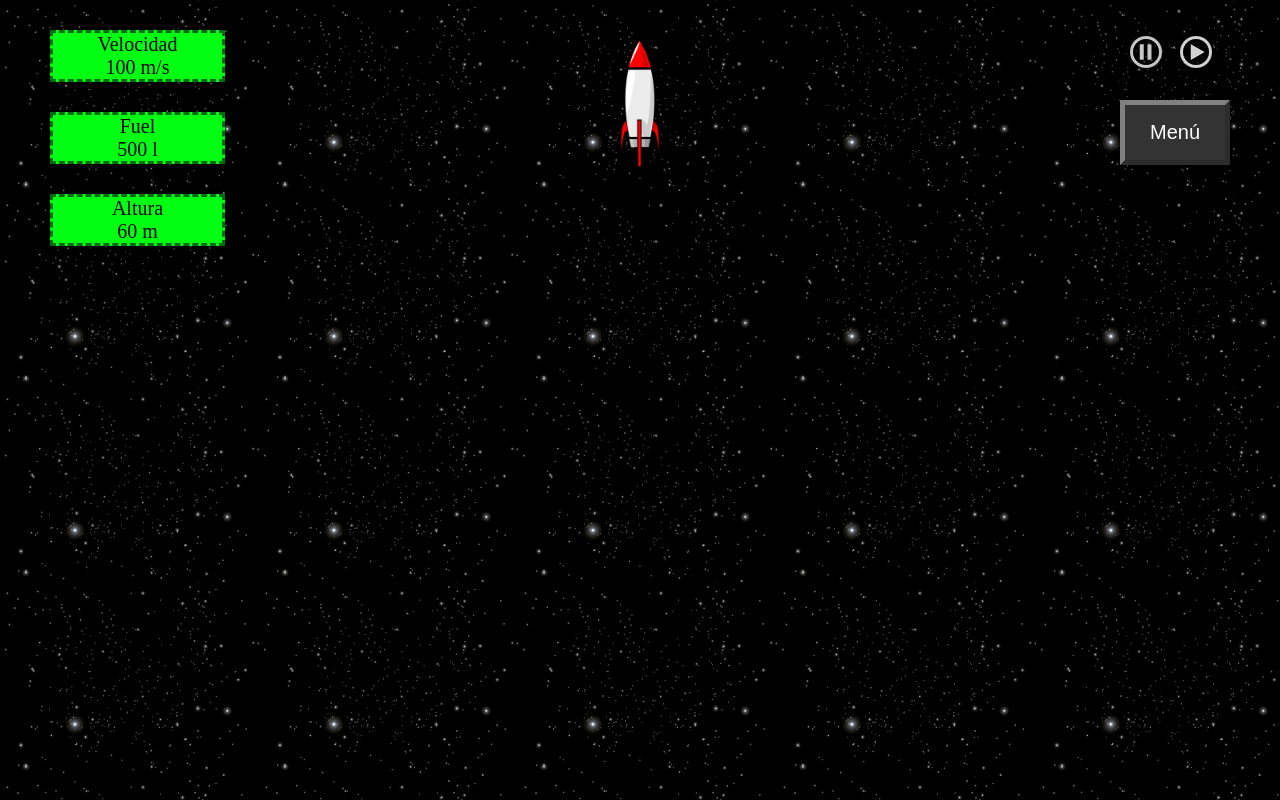
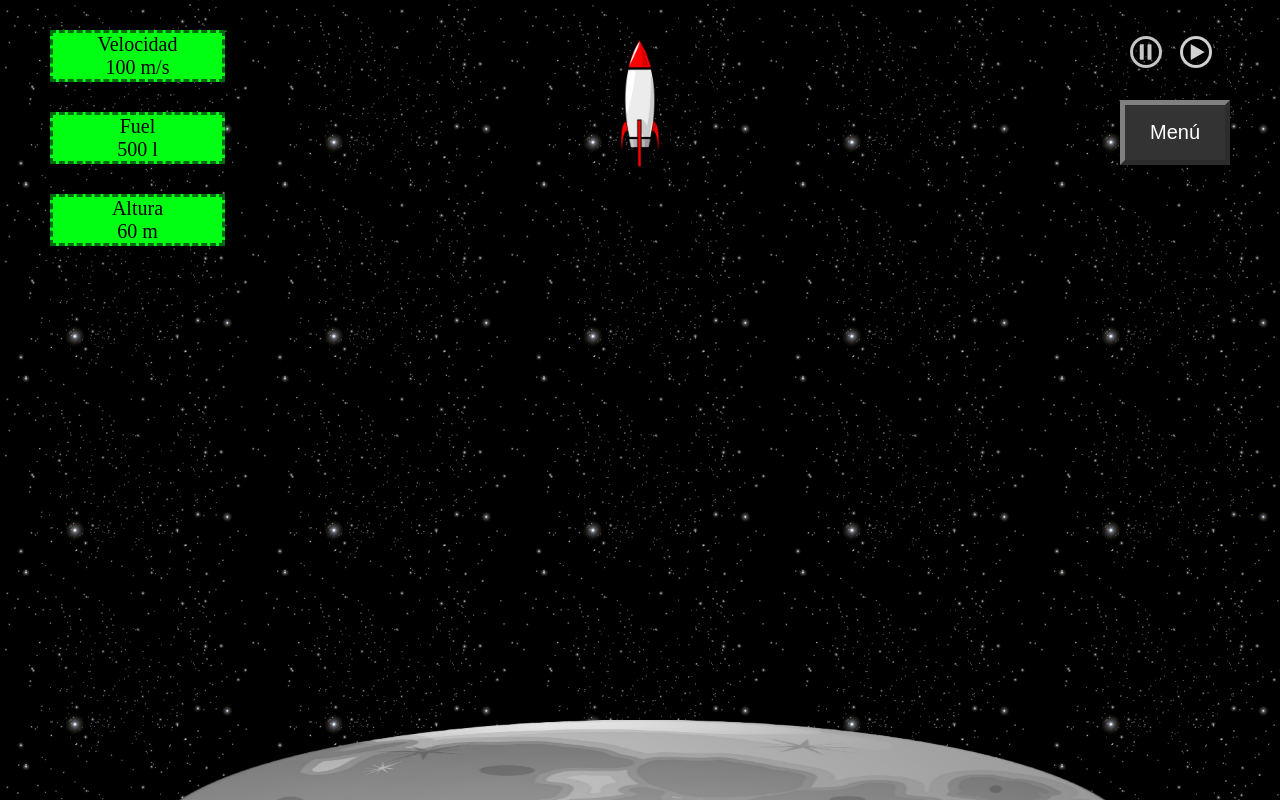
Before and after one commit to xeixa/LMGSI-02-Lunar-Landing-HTML-CSS, a plain HTML site: page LMGSI-02-Lunar_Landing(HTML y CSS)/index.html in a window 1280 px wide. Drawn offline with Linux system fonts and the light colour scheme.

Commit message:
Add files via upload

```diff
--- a/LMGSI-02-Lunar_Landing(HTML y CSS)/index.html
+++ b/LMGSI-02-Lunar_Landing(HTML y CSS)/index.html
@@ -34,7 +34,11 @@
                 </div>
             </div>
         </div>
-        <div class="moonbox"></div>
+        <div class="moonbox">
+            <div id="moon">
+                <img src="img/moon.png" alt="imagen luna">
+            </div>
+        </div>
     </body>
 
 </html>
```
Also changed, not shown: LMGSI-02-Lunar_Landing(HTML y CSS)/credits.html (+5 -1 lines), LMGSI-02-Lunar_Landing(HTML y CSS)/help.html (+5 -1 lines), LMGSI-02-Lunar_Landing(HTML y CSS)/settings.html (+5 -1 lines).
